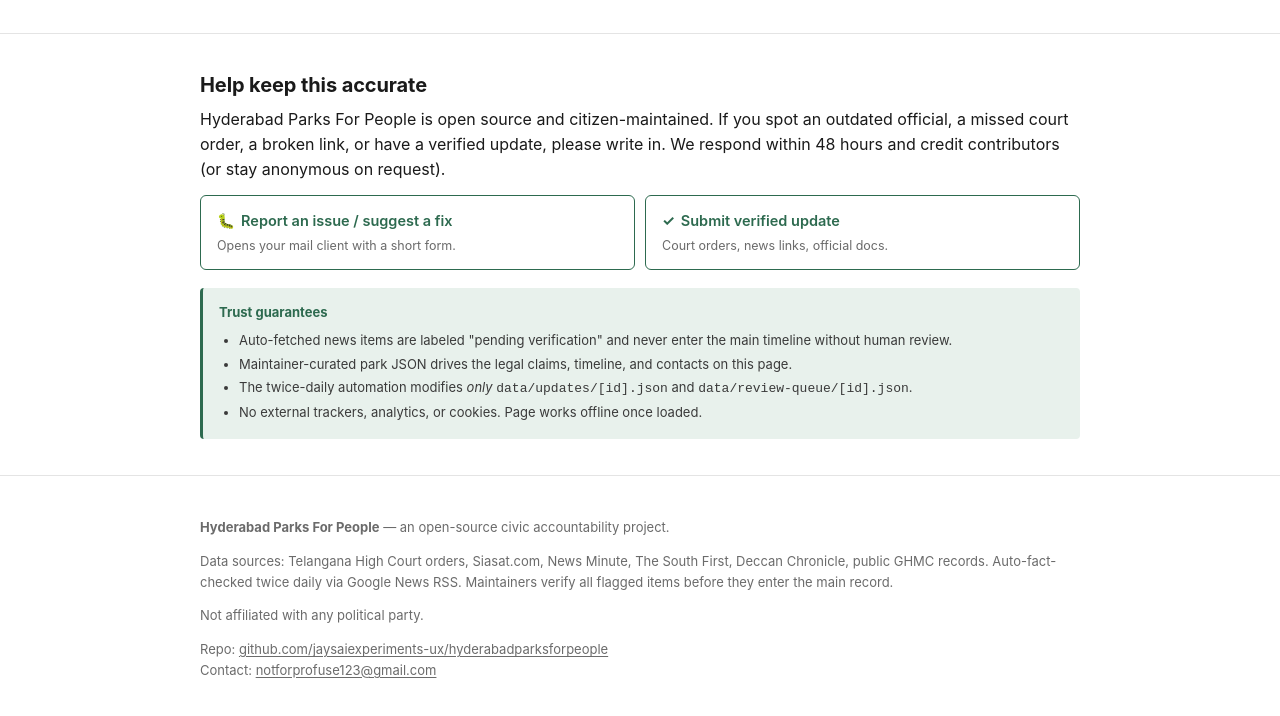
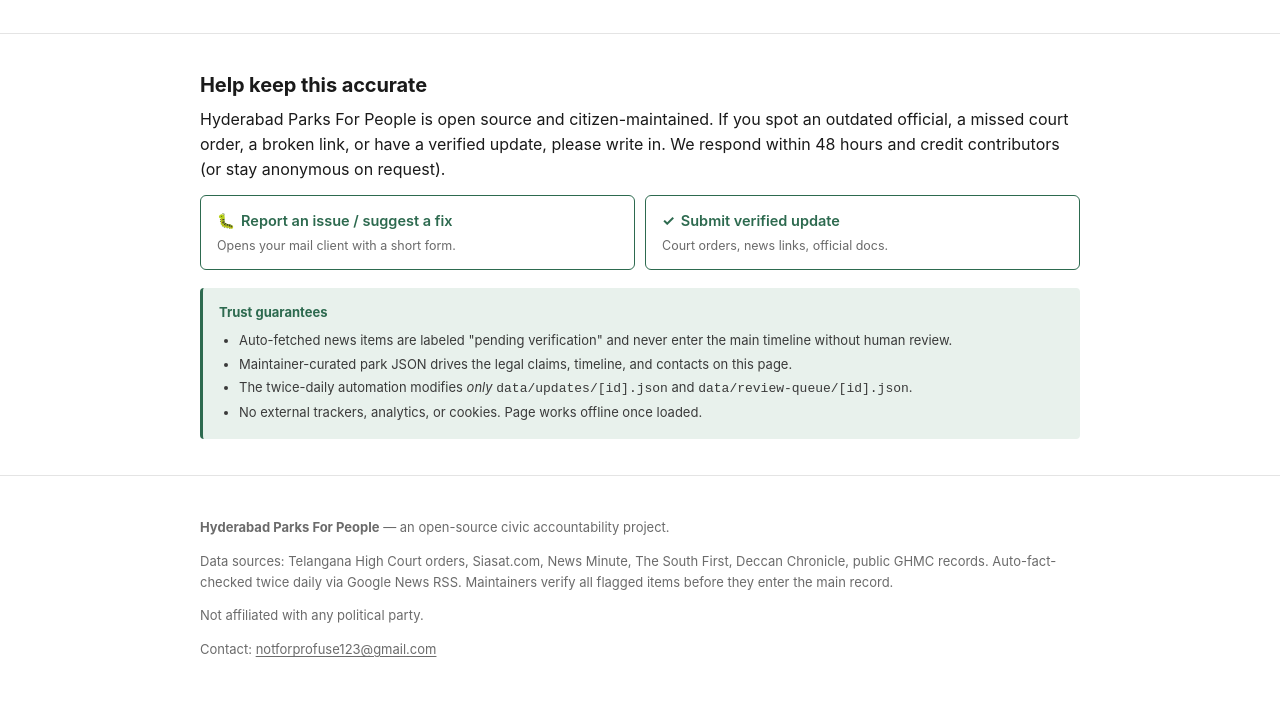
Before and after one commit to jaysaiexperiments-ux/hyderabadparksforpeople, a plain HTML site: page index.html in a window 1280 px wide. Shown: the part 4666-5382 px from the top of the page. Drawn offline with Linux system fonts and the light colour scheme.

Commit message:
remove github repo link from footer

```diff
--- a/index.html
+++ b/index.html
@@ -339,8 +339,7 @@
     <p><strong>Hyderabad Parks For People</strong> — an open-source civic accountability project.</p>
     <p>Data sources: Telangana High Court orders, Siasat.com, News Minute, The South First, Deccan Chronicle, public GHMC records. Auto-fact-checked twice daily via Google News RSS. Maintainers verify all flagged items before they enter the main record.</p>
     <p>Not affiliated with any political party.</p>
-    <p>Repo: <a href="https://github.com/jaysaiexperiments-ux/hyderabadparksforpeople">github.com/jaysaiexperiments-ux/hyderabadparksforpeople</a><br/>
-    Contact: <a href="mailto:notforprofuse123@gmail.com">notforprofuse123@gmail.com</a></p>
+    <p>Contact: <a href="mailto:notforprofuse123@gmail.com">notforprofuse123@gmail.com</a></p>
   </div>
 </footer>
 
```
